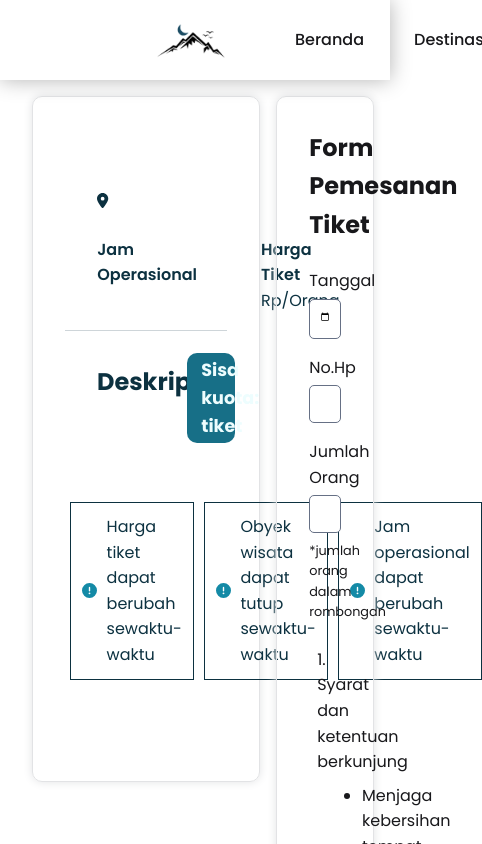
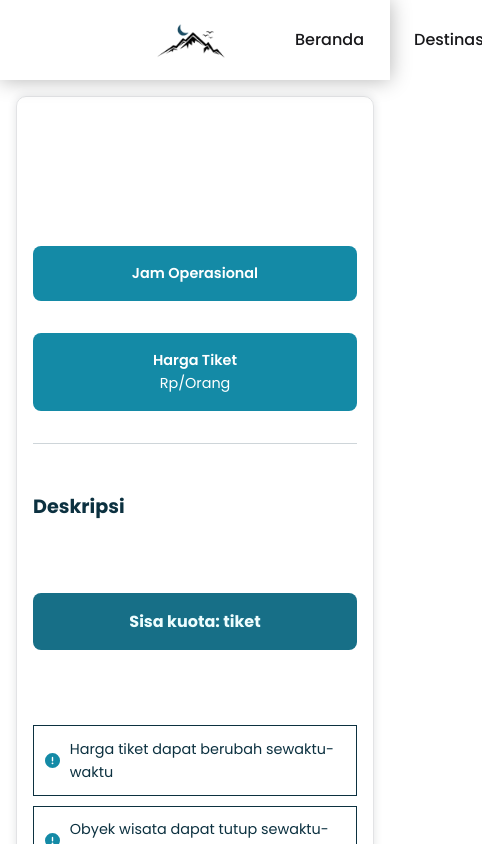
Before and after one commit to RoyhanRPL2/NorthExpo-project, a Vue app: page /ticket/1 in a window 390 px wide. Shown: the top 844 px of the page, 482 px wide, since content can reach past the window. Built offline with nearby package versions, Linux system fonts and the light colour scheme; no server answers.

Commit message:
style:[RB] add responsive design for destination ticket form page

```diff
--- a/src/components/OrderDetail.vue
+++ b/src/components/OrderDetail.vue
@@ -9,7 +9,9 @@
                     <h2>{{ destination ? destination.nama : '' }}</h2>
                     <div class="lokasi">
                         <font-awesome-icon class="icon" icon="fa-solid fa-location-dot" />
-                        <p>{{ destination ? destination.alamat : '' }}</p>
+                        <div class="location-wrapper">
+                            <p>{{ destination ? destination.alamat : '' }}</p>
+                        </div>
                     </div>
                 </div>
                 <div class="bottom-detail">
@@ -31,7 +33,9 @@
                 <p>{{ destination ? destination.deskripsi : '' }}</p>
             </div>
             <div class="capacity-container">
-                <h3>Sisa kuota: {{ TicketRestCapacity.sisa_kuota }} tiket</h3>
+                <div class="capacity-content">
+                    <h3>Sisa kuota: {{ TicketRestCapacity.sisa_kuota }} tiket</h3>
+                </div>
             </div>
         </div>
         <div class="bottom-container">
@@ -234,18 +238,27 @@ export default {
 }
 
 .capacity-container {
-    width: 30%;
-    height: 90px;
+    width: 25%;
+    height: 100px;
+    display: flex;
+    justify-content: center;
+    align-items: center;
+    margin-top: 1rem;
+}
+
+.capacity-container .capacity-content {
+    width: 100%;
     display: flex;
     justify-content: center;
     align-items: center;
     background-color: var(--color-primary-700);
-    border-radius: 10px;
+    border-radius: 8px;
+    padding: 1rem;
 }
 
-.capacity-container h3 {
-    width: 40%;
-    font-size: 1.1rem;
+.capacity-content h3 {
+    width: 50%;
+    font-size: 1rem;
     font-weight: 700;
     color: var(--color-primary-50);
     text-align: center;
@@ -279,4 +292,242 @@ export default {
 .information-text .warn-icon {
     color: var(--color-primary-600);
 }
+
+@media screen and (max-width: 992px) {
+
+    .capacity-container {
+        height: 70px;
+    }
+    .capacity-container .capacity-content h4, .capacity-container .capacity-content p {
+        font-size: 12px;
+    }
+}
+
+@media screen and (max-width: 768px) {
+    .container {
+        width: 100%;
+    }
+
+    .top-container {
+        flex-direction: column;
+        align-items: center;
+    }
+
+    .img-wrapper {
+        width: 100%;
+    }
+
+    .destination-detail {
+        width: 100%;
+        margin-top: 1rem;
+        padding: 0;
+    }
+
+    .top-detail {
+        width: 100%;
+    }
+
+    .top-detail h2 {
+        text-align: center;
+        font-size: 2rem;
+    }
+
+    .top-detail .lokasi {
+        width: 100%;
+        margin-top: 0.5rem;
+        display: flex;
+        justify-content: center;
+    }
+
+    .top-detail .lokasi .icon {
+        display: none;
+        margin-right: 0.5rem;
+    }
+
+    .top-detail .lokasi .location-wrapper {
+        width: 100%;
+        overflow: hidden;
+        justify-content: center;
+    }
+
+    .top-detail .lokasi .location-wrapper p {
+        font-size: 0.9rem;
+        /* white-space: nowrap;
+        transform: translateX(0);
+        animation: marqueeLocation 30s linear infinite; */
+        text-align: center;
+    }
+
+    @keyframes marqueeLocation {
+        0% {
+            transform: translateX(0);
+        }
+
+        10% {
+            transform: translateX(0);
+        }
+
+        60% {
+            transform: translateX(calc(-100% - 200px));
+        }
+
+        70% {
+            transform: translateX(calc(-100% - 200px));
+        }
+
+        100% {
+            transform: translateX(0);
+        }
+    }
+
+    .bottom-detail {
+        width: 100%;
+        gap: 2rem;
+        justify-content: center;
+    }
+
+    .bottom-detail .serve-time {
+        display: flex;
+        flex-direction: column;
+        justify-content: center;
+        align-items: center;
+    }
+
+    .bottom-detail .price {
+        display: flex;
+        flex-direction: column;
+        justify-content: center;
+        align-items: center;
+    }
+
+    .bottom-detail h4 {
+        font-size: 0.9rem;
+    }
+
+    .bottom-detail p {
+        font-size: 0.9rem;
+    }
+
+    .center-container {
+        flex-direction: column;
+        align-items: center;
+    }
+
+    .description-container {
+        width: 100%;
+        padding: 1rem 0;
+    }
+
+    .description-container h2 {
+        font-size: 1.2rem;
+    }
+
+    .description-container p {
+        font-size: 0.9rem;
+    }
+
+    .capacity-container {
+        width: 100%;
+        display: flex;
+        justify-content: center;
+        align-items: center;
+        margin-top: 1rem;
+    }
+
+    .capacity-container .capacity-content {
+        width: 100%;
+        display: flex;
+        justify-content: center;
+        align-items: center;
+        background-color: var(--color-primary-700);
+        border-radius: 8px;
+        padding: 1rem;
+    }
+
+    .bottom-container {
+        flex-direction: column;
+        align-items: center;
+    }
+
+    .information-text {
+        width: 100%;
+        margin: 0.3rem 0;
+    }
+
+    .information-text p {
+        font-size: 0.9rem;
+    }
+}
+
+@media screen and (max-width: 576px) {
+    .container {
+        width: 100%;
+    }
+
+    .top-container {
+        flex-direction: column;
+        align-items: center;
+    }
+
+    .img-wrapper {
+        width: 100%;
+    }
+
+    .destination-detail {
+        width: 100%;
+        margin-top: 1rem;
+        padding: 0;
+    }
+
+    .top-detail {
+        width: 100%;
+    }
+
+    .top-detail h2 {
+        text-align: center;
+        font-size: 1.5rem;
+    }
+
+    .top-detail .lokasi {
+        width: 100%;
+        margin-top: 0.5rem;
+        display: flex;
+        justify-content: center;
+    }
+
+    .top-detail .lokasi .icon {
+        display: none;
+        margin-right: 0.5rem;
+    }
+
+    .top-detail .lokasi .location-wrapper p {
+        font-size: 0.9rem;
+        /* white-space: nowrap;
+        transform: translateX(0);
+        animation: marqueeLocation 30s linear infinite; */
+        text-align: center;
+    }
+
+    .bottom-detail {
+        width: 100%;
+        gap: 2rem;
+        flex-direction: column;
+    }
+
+    .bottom-detail .serve-time,.price {
+        padding: 1rem;
+        display: flex;
+        flex-direction: column;
+        justify-content: center;
+        align-items: center;
+        background-color: var(--color-primary-600);
+        border-radius: 8px;
+    }
+
+    .bottom-detail .serve-time h4,.price h4, .bottom-detail .serve-time p,.price p {
+        color: #fff;
+    }
+
+
+}
 </style>
--- a/src/components/TicketForm.vue
+++ b/src/components/TicketForm.vue
@@ -375,4 +375,108 @@ export default {
     font-weight: 700;
     cursor: pointer;
 }
+
+.ticket-form-container .button-container button:hover {
+    background-color: var(--color-primary-600);
+}
+
+@media screen and (max-width: 992px) {
+    .ticket-form-container {
+        width: 50%;
+    }
+
+    .ticket-form-container .payment-method-container {
+        flex-direction: column;
+    }
+
+    .ticket-form-container .payment-method-item {
+        width: 100%;
+        margin-bottom: 1rem;
+    }
+
+    .ticket-form-container .payment-method-item:last-child {
+        margin-bottom: 0;
+    }
+
+    .ticket-form-container .button-container button {
+        width: 100%;
+    }
+}
+
+@media screen and (max-width: 768px) {
+    .ticket-form-container {
+        width: 100%;
+    }
+
+    .ticket-form-container .payment-method-container {
+        flex-direction: column;
+    }
+
+    .ticket-form-container .payment-method-item {
+        width: 100%;
+        margin-bottom: 1rem;
+    }
+
+    .ticket-form-container .payment-method-item:last-child {
+        margin-bottom: 0;
+    }
+
+    .ticket-form-container .button-container button {
+        width: 100%;
+    }
+}
+
+@media screen and (max-width: 576px) {
+    .ticket-form-container {
+        padding: 1rem;
+    }
+
+    .ticket-form-container .payment-method-container {
+        padding: 0;
+    }
+
+    .ticket-form-container .payment-method-item {
+        padding: 0;
+    }
+
+    .ticket-form-container .payment-method-item .bill-icon {
+        font-size: 1.5rem;
+    }
+
+    .ticket-form-container .payment-method-item .qris-icon {
+        width: 40%;
+    }
+
+    .ticket-form-container .payment-method-item h3 {
+        font-size: 0.8rem;
+    }
+
+    .ticket-form-container .payment-method-item p {
+        font-size: 0.7rem;
+    }
+
+    .ticket-form-container .term-condition .first-term p {
+        font-size: 0.8rem;
+    }
+
+    .ticket-form-container .term-condition .first-term ul {
+        padding: 1rem;
+    }
+
+    .ticket-form-container .term-condition .first-term ul li {
+        font-size: 0.8rem;
+    }
+
+    .ticket-form-container .term-condition .second-term p {
+        font-size: 0.8rem;
+    }
+
+    .ticket-form-container .confirm-text p {
+        font-size: 0.8rem;
+    }
+
+    .ticket-form-container .button-container button {
+        font-size: 1rem;
+    }
+}
 </style>
--- a/src/views/TicketFormView.vue
+++ b/src/views/TicketFormView.vue
@@ -33,4 +33,18 @@ export default {
     padding: 6rem 2rem;
 }
 
+@media (max-width: 768px) {
+    .container {
+        align-items: center;
+        flex-direction: column;
+        gap: 2rem;
+    }
+}
+
+@media (max-width: 425px) {
+    .container {
+        padding: 6rem 1rem;
+    }
+}
+
 </style>
```
